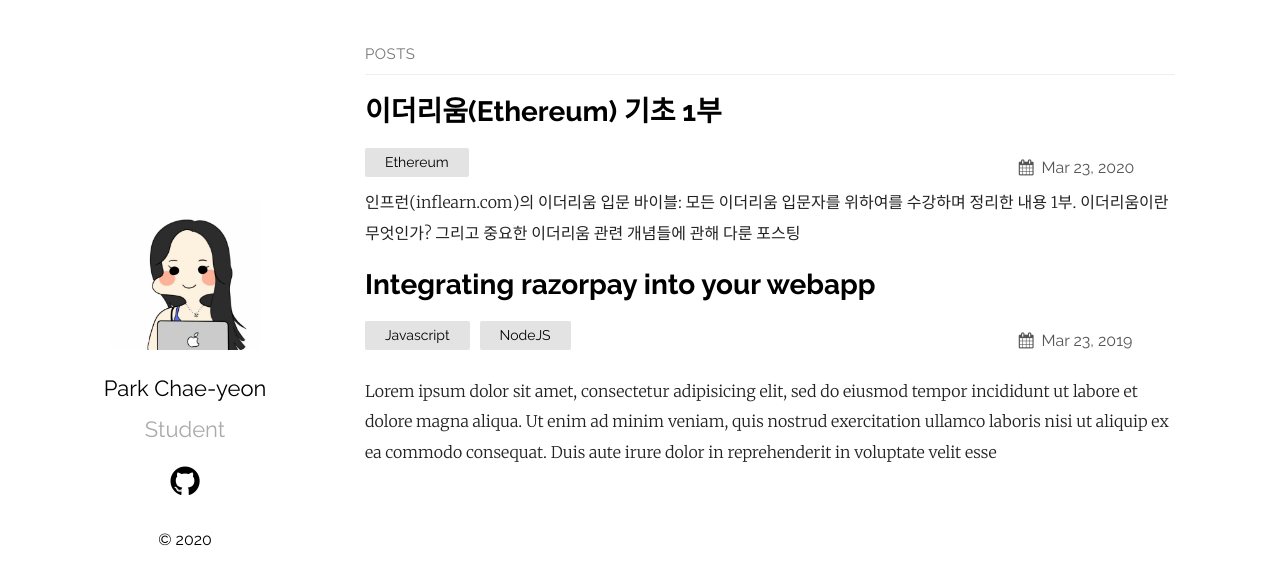
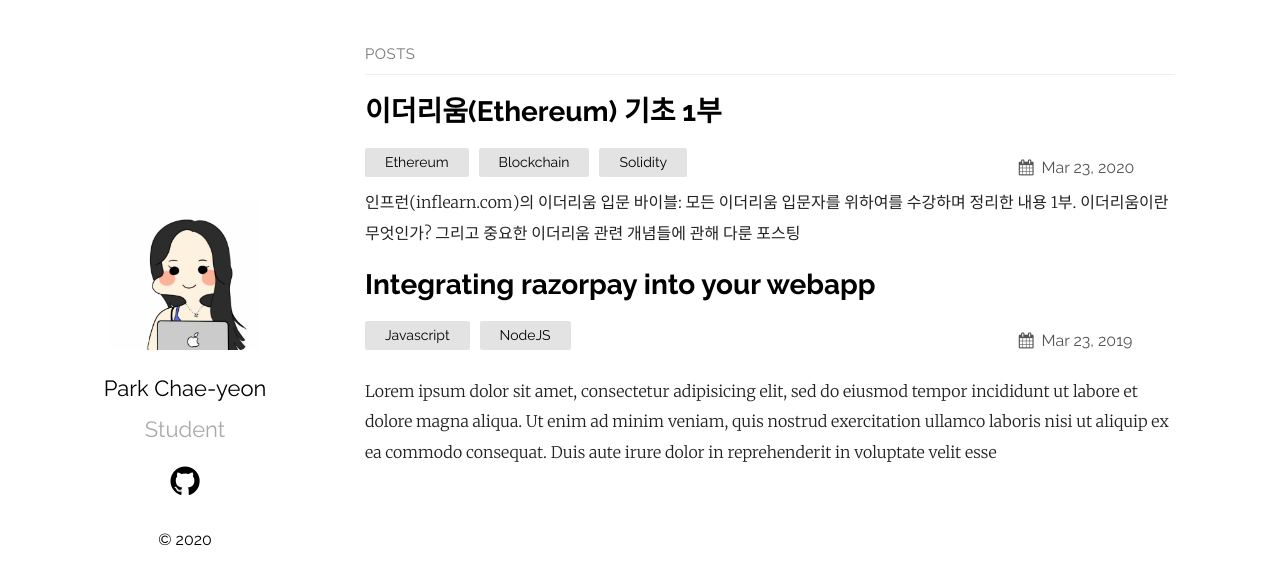
Before and after one commit to chaenchaen-dev/chaenchaen-dev.github.io, a Jekyll site: the page built from index.md, in a window 1280 px wide. Shown: the top 585 px of the page. Built offline with Jekyll 4.4.1, drawn with Linux system fonts in a browser that asks for light colours.

Commit message:
카테고리 추가

```diff
--- a/_posts/2020-03-23-ethereum-first-post.markdown
+++ b/_posts/2020-03-23-ethereum-first-post.markdown
@@ -5,6 +5,8 @@ excerpt : "인프런(inflearn.com)의 이더리움 입문 바이블: 모든 이
 
 categories:
   - Ethereum
+  - Blockchain
+  - Solidity
 
 tags:
   - Ethereum
```
